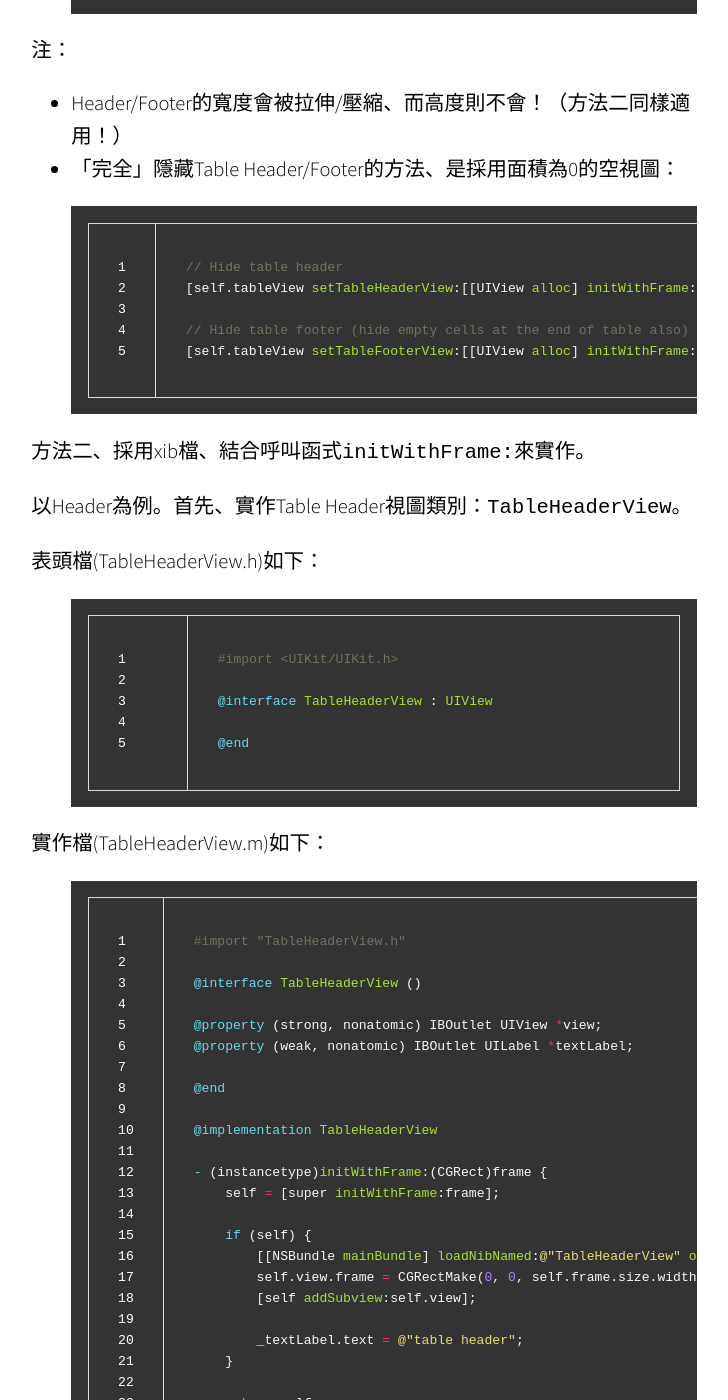
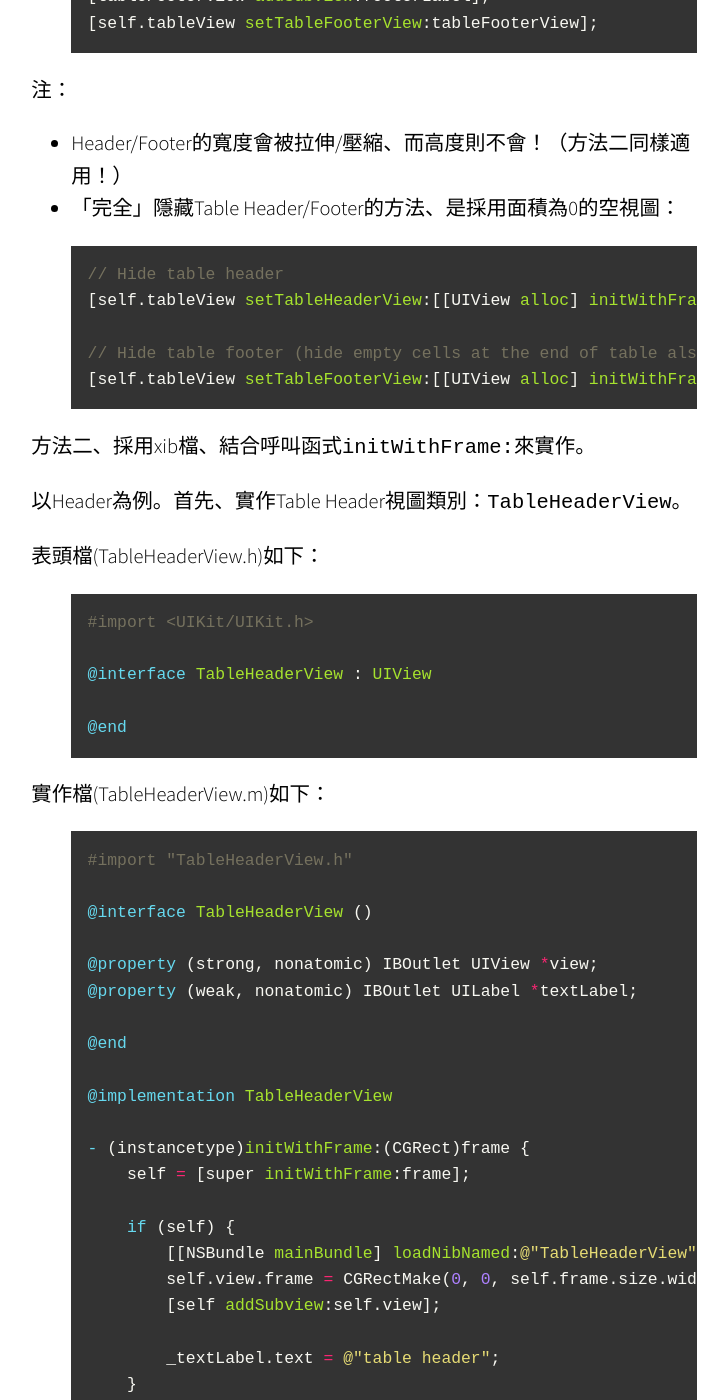
Before and after one commit to kenmux/kenmux.github.io, a Jekyll site: the page built from _posts/2015/10/25/2015-the-42nd-week-work-note/2015-10-25-2015-the-42nd-week-work-note.md, in a window 1280 px wide and 1400 px high, scrolled down 1700 px. Shown: the whole window, without its empty margins (256-984 px from the left). Built offline with Jekyll 4.4.1, drawn with Linux system fonts in a browser that asks for light colours; nearby versions of some CDN libraries; some web fonts are replaced; some of the changed text lies outside the part shown.

Commit message:
Eliminate page build warning for highlighter from GitHub
- Migrate highlighter from 'pygments' to 'rouge'
- Remove line numbers for the default style of 'rouge' is too ugly

```diff
--- a/_config.yml
+++ b/_config.yml
@@ -23,7 +23,7 @@
 #
 exclude: [".rvmrc", ".rbenv-version", "README.md", "Rakefile", "changelog.md"]
 defaults: [{scope: {path: ""}, values: {layout: "default"}}, {scope: {path: "", type: "posts"}, values: {comments: true}}]
-highlighter: pygments
+highlighter: rouge # [ rouge | pygments ]
 markdown: kramdown # [ maruku | rdiscount | kramdown | redcarpet ]
 #kramdown:
 #    input: GFM # Enable GitHub Flavored Markdown (fenced code blocks)
@@ -64,7 +64,7 @@
 # Settings for pagination
 #
 #paginate: 10
-#paginate_path: "/archives/page/:num"
+#paginate_path: "/archive/page/:num"
 
 # Some other limits
 post_limit: 5
--- a/_posts/2015/10/25/2015-the-42nd-week-work-note/2015-10-25-2015-the-42nd-week-work-note.md
+++ b/_posts/2015/10/25/2015-the-42nd-week-work-note/2015-10-25-2015-the-42nd-week-work-note.md
@@ -24,7 +24,7 @@
 
 方法一、在程式中呼叫`initWithFrame:`、`addSubview:`等函式直接實作。參考範例如下：
 
-{% highlight objc linenos %}
+{% highlight objc %}
 // Header
 UIView *tableHeaderView = [[UIView alloc] initWithFrame:CGRectMake(0, 0, 320, 50)];
 [tableHeaderView setBackgroundColor:[UIColor blueColor]];
@@ -53,7 +53,7 @@
 - Header/Footer的寬度會被拉伸/壓縮、而高度則不會！（方法二同樣適用！）
 - 「完全」隱藏Table Header/Footer的方法、是採用面積為0的空視圖：
 
-{% highlight objc linenos %}
+{% highlight objc %}
 // Hide table header
 [self.tableView setTableHeaderView:[[UIView alloc] initWithFrame:CGRectZero]];
 
@@ -67,7 +67,7 @@
 
 表頭檔(TableHeaderView.h)如下：
 
-{% highlight objc linenos %}
+{% highlight objc %}
 #import <UIKit/UIKit.h>
 
 @interface TableHeaderView : UIView
@@ -77,7 +77,7 @@
 
 實作檔(TableHeaderView.m)如下：
 
-{% highlight objc linenos %}
+{% highlight objc %}
 #import "TableHeaderView.h"
 
 @interface TableHeaderView ()
@@ -143,7 +143,7 @@
 
 自iOS8起、上述方法又失效啦！可行方法、是在程式裡這般做：
 
-{% highlight objc linenos %}
+{% highlight objc %}
 UIView *backgroundView = [[UIView alloc] initWithFrame:headerView.bounds];
 backgroundView.backgroundColor = [UIColor blackColor];
 headerView.backgroundView = backgroundView;
```
Also changed, not shown: _posts/2015/08/16/collection-cell-nil-solution/2015-08-16-collection-cell-nil-solution.md (+1 -1 lines), _posts/2015/09/06/string-split-strtok-strtok-r-strsep/2015-09-06-string-split-strtok-strtok-r-strsep.md (+4 -4 lines), _posts/2015/11/29/2015-the-47th-week-work-note/2015-11-29-2015-the-47th-week-work-note.md (+1 -1 lines).
